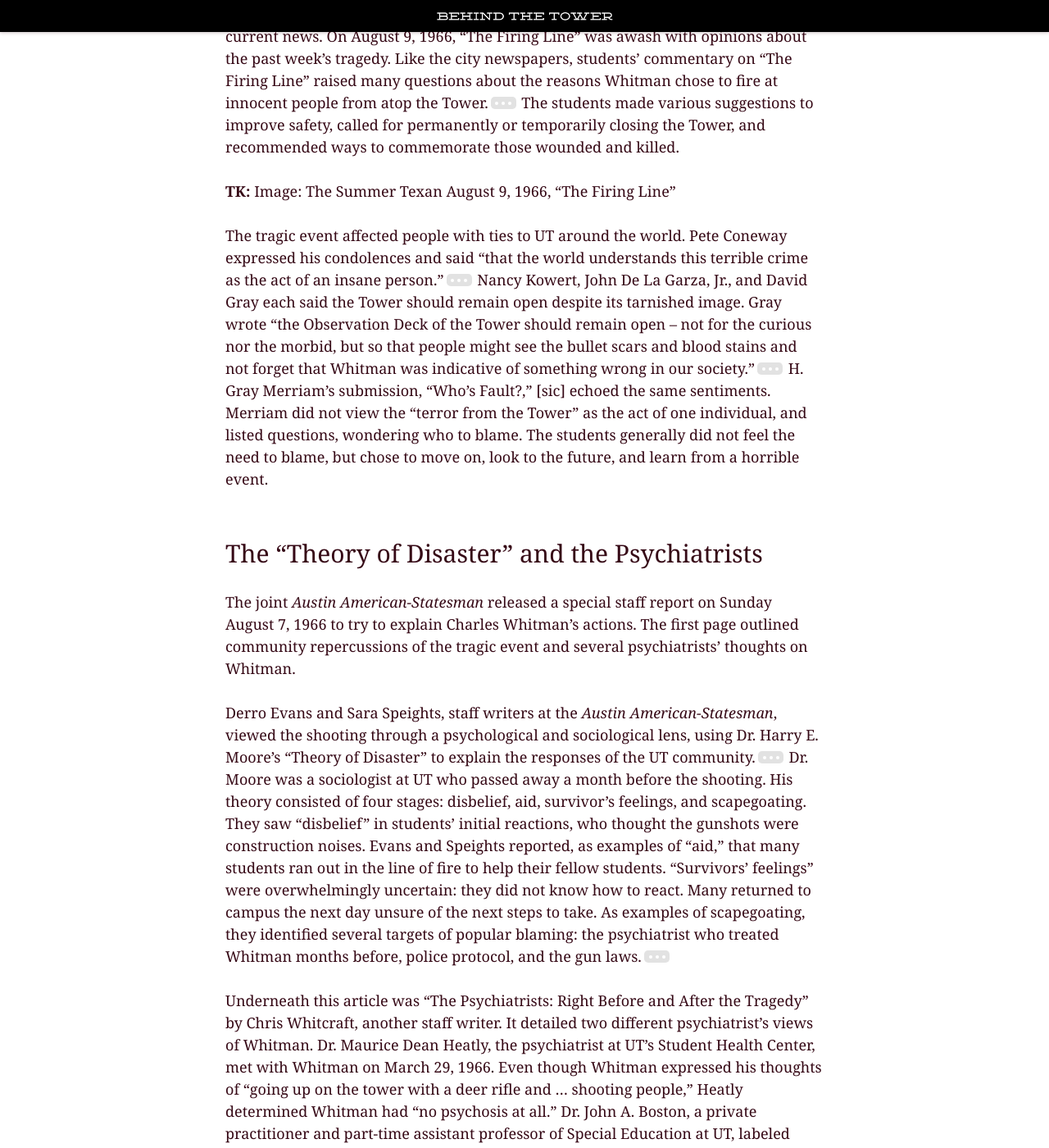
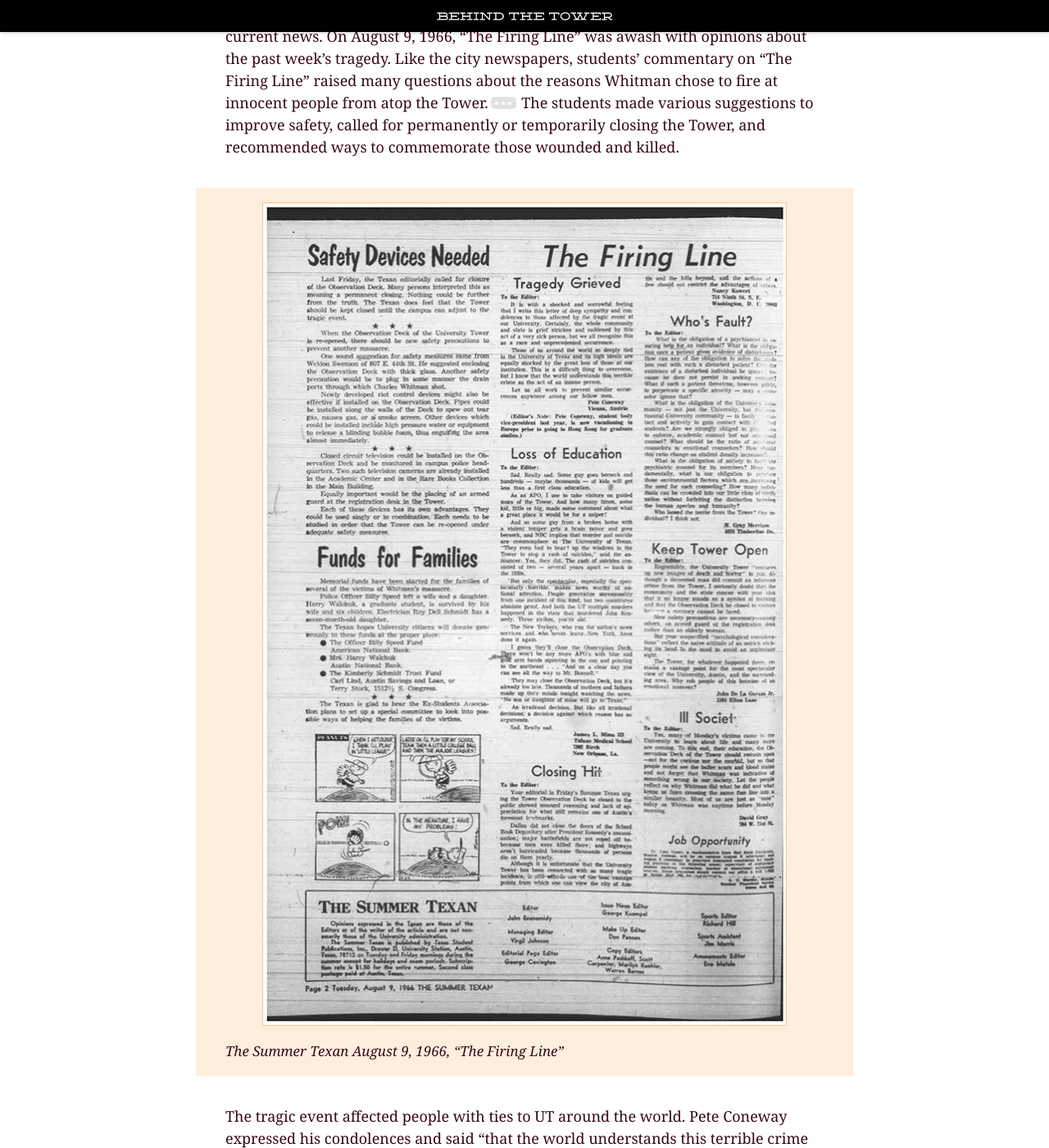
Before and after one commit to utexas-public-history/tower, a Jekyll site: the page built from _posts/2016-05-01-09-garza-newspapers.md, in a window 1280 px wide and 1400 px high, scrolled down 1458 px. Shown: the whole window at 82% size. Built offline with Jekyll 4.4.1, drawn with Linux system fonts in a browser that asks for light colours.

Commit message:
Place missing image in Garza

```diff
--- a/_posts/2016-05-01-09-garza-newspapers.md
+++ b/_posts/2016-05-01-09-garza-newspapers.md
@@ -28,7 +28,14 @@
 
 _The Daily Texan_, printed as _The Summer Texan_ during UT’s summer session that year, acted as a voice of the student body. The student newspaper had a regular column, “The Firing Line,” for students to submit short comments to the paper reacting to current news. On August 9, 1966, “The Firing Line” was awash with opinions about the past week’s tragedy.  Like the city newspapers, students’ commentary on “The Firing Line” raised many questions about the reasons Whitman chose to fire at innocent people from atop the Tower.[^4] The students made various suggestions to improve safety, called for permanently or temporarily closing the Tower, and recommended ways to commemorate those wounded and killed.
 
-**TK:** Image: The Summer Texan August 9, 1966, “The Firing Line”
+<div class="image-block">
+  <a href="{{ site.baseurl }}/images/posts/garza/firing-line-fullsize.jpg" data-lightbox="firingline">
+    <img src="{{ site.baseurl }}/images/posts/garza/firing-line.jpg" alt="Scan of Firing Line page from The Summer Texan" class="tall-image" />
+  </a>
+  <p class="caption">
+    <i>The Summer Texan</i> August 9, 1966, “The Firing Line”
+  </p>
+</div>
 
 The tragic event affected people with ties to UT around the world. Pete Coneway expressed his condolences and said “that the world understands this terrible crime as the act of an insane person.”[^5]  Nancy Kowert, John De La Garza, Jr., and David Gray each said the Tower should remain open despite its tarnished image. Gray wrote “the Observation Deck of the Tower should remain open – not for the curious nor the morbid, but so that people might see the bullet scars and blood stains and not forget that Whitman was indicative of something wrong in our society.”[^6] H. Gray Merriam’s submission, “Who’s Fault?,” [sic] echoed the same sentiments. Merriam did not view the “terror from the Tower” as the act of one individual, and listed questions, wondering who to blame. The students generally did not feel the need to blame, but chose to move on, look to the future, and learn from a horrible event.
 
```
Also changed, not shown: images/posts/garza/firing-line-fullsize.jpg (added), images/posts/garza/firing-line.jpg (added).
